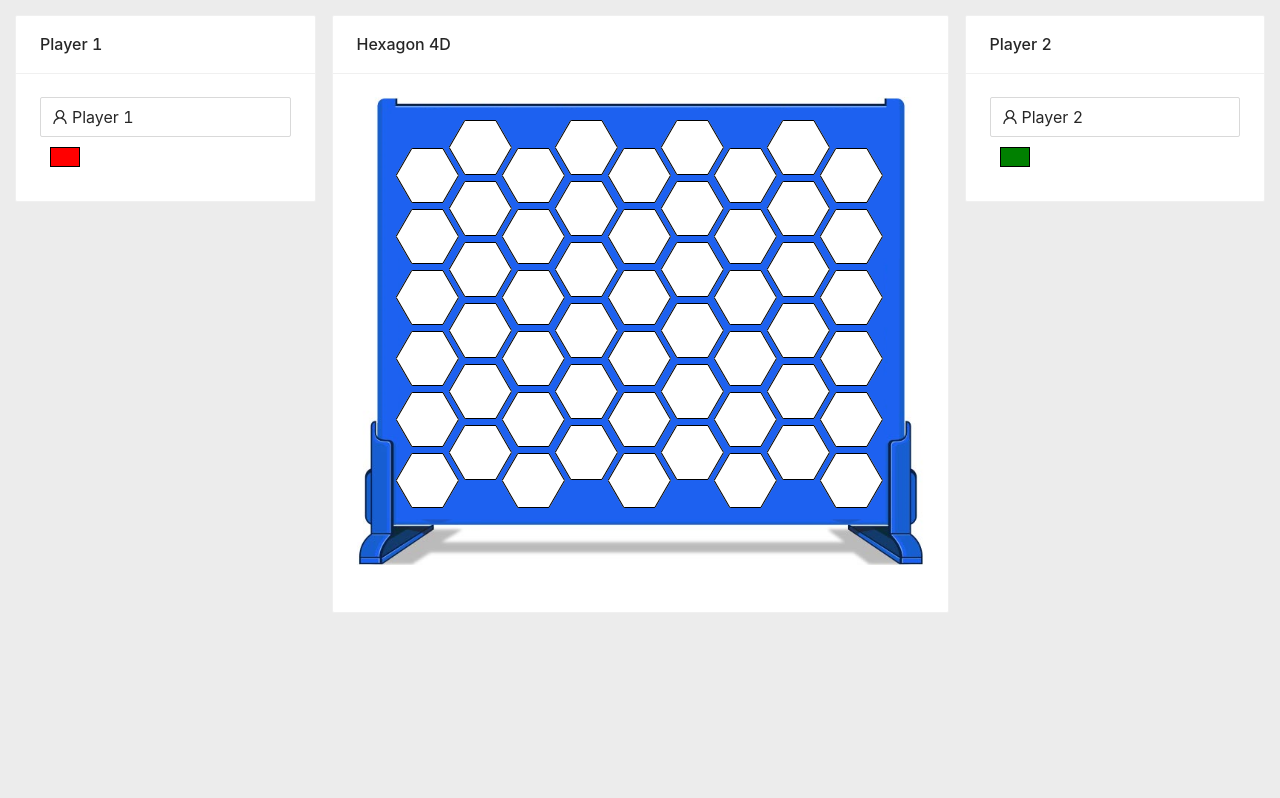
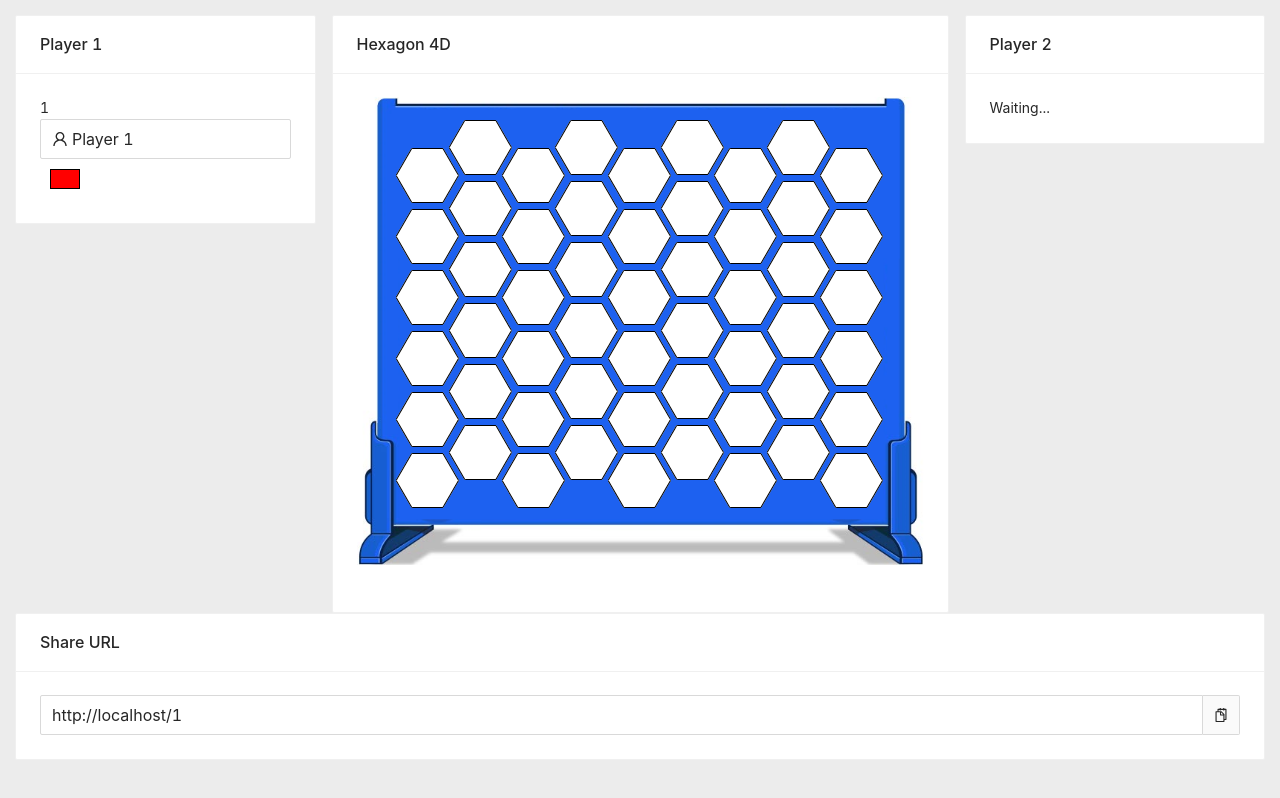
Before and after one commit to Fish-Gupp/hexagons, a React (Create React App) app: page /1 in a window 1280 px wide. Built offline with nearby package versions, Linux system fonts and the light colour scheme; no server answers.

Commit message:
websocket connection, share url

```diff
--- a/package.json
+++ b/package.json
@@ -8,6 +8,7 @@
     "react-color": "^2.19.3",
     "react-dom": "^17.0.1",
     "react-outside-click-handler": "^1.3.0",
+    "react-toastify": "^6.1.0",
     "wouter": "^2.6.0"
   },
   "scripts": {
--- a/src/App.css
+++ b/src/App.css
@@ -1,4 +1,5 @@
 @import '~antd/dist/antd.css';
+@import '~react-toastify/dist/ReactToastify.css';
 
 html {
   background-color: #ececec;
--- a/src/App.tsx
+++ b/src/App.tsx
@@ -1,7 +1,9 @@
 import React from 'react';
 import { Route, Switch } from 'wouter';
+import { Slide, ToastContainer } from 'react-toastify';
 import IndexPage from './pages/IndexPage';
 import GamePage from './pages/GamePage';
+
 import './App.css';
 
 function App(): JSX.Element {
@@ -9,8 +11,16 @@ function App(): JSX.Element {
     <div className="App">
       <Switch>
         <Route path={'/'} component={IndexPage} />
-        <Route path={'/:roomCode'} component={GamePage} />
+        <Route path={'/:roomId'} component={GamePage} />
       </Switch>
+      <ToastContainer
+        position="bottom-right"
+        autoClose={3000}
+        hideProgressBar
+        newestOnTop
+        closeOnClick
+        transition={Slide}
+      />
     </div>
   );
 }
--- a/src/components/ColorPicker.tsx
+++ b/src/components/ColorPicker.tsx
@@ -57,9 +57,6 @@ const ColorPicker = ({
       <OutsideClickHandler
         onOutsideClick={() => {
           setOpen(false);
-          if (color !== newColor) {
-            onChange(newColor);
-          }
         }}
       >
         <div
--- /dev/null
+++ b/src/components/ShareUrl.tsx
@@ -0,0 +1,29 @@
+import React, { useRef } from 'react';
+import { Input } from 'antd';
+import { SnippetsOutlined } from '@ant-design/icons';
+import { toast } from 'react-toastify';
+
+const ShareUrl = (): JSX.Element => {
+  const inputRef = useRef<Input>(null);
+
+  const handleClick = () => {
+    if (!inputRef.current) return;
+    inputRef.current.select();
+    document.execCommand('copy');
+    inputRef.current.blur();
+    toast('Copied to clipboard!');
+  };
+
+  return (
+    <div onClick={handleClick}>
+      <Input
+        ref={inputRef}
+        size="large"
+        value={window.location.href}
+        addonAfter={<SnippetsOutlined />}
+      />
+    </div>
+  );
+};
+
+export default ShareUrl;
--- a/src/pages/GamePage.tsx
+++ b/src/pages/GamePage.tsx
@@ -1,4 +1,4 @@
-import React, { useState } from 'react';
+import React, { useCallback, useEffect, useState } from 'react';
 import Board, { BoardType } from '../components/Board/Board';
 import Layout from '../layouts/Layout';
 import { Card, Col, Row } from 'antd';
@@ -7,6 +7,8 @@ import { height, width } from '../settings';
 import { getTowerHeight } from '../components/Board/Tower';
 import { HexagonType, NeighborIndex } from '../components/Board/Hexagon';
 import { createUseStyles } from 'react-jss';
+import { useRoute } from 'wouter';
+import ShareUrl from '../components/ShareUrl';
 
 const useStyles = createUseStyles({
   winner: {
@@ -27,21 +29,31 @@ function GamePage(): JSX.Element {
     id: 1,
     name: 'Player 1',
   };
-  const player2: PlayerType = {
-    color: 'green',
-    editable: false,
-    id: 2,
-    name: 'Player 2',
-  };
+  const player2: PlayerType | null = null;
   const [currentPlayer, setCurrentPlayer] = useState(player1);
   const [board, setBoard] = useState(getNewBoard(player1));
   const classes = useStyles();
+  const [_routeMatch, params] = useRoute('/:roomId');
+  if (!params) return <></>;
+  const roomId = params.roomId;
+
+  useEffect(() => {
+    console.log(roomId);
+    const socket = new WebSocket(`ws://${process.env.REACT_APP_HEXAGON_API}`);
+    socket.addEventListener('open', function (event) {
+      console.log('websocket open');
+    });
+    socket.addEventListener('message', function (event) {
+      console.log(event.data);
+    });
+  }, [roomId]);
 
   return (
     <Layout>
       <Row gutter={[16, 16]}>
         <Col xs={24} md={6}>
-          <Card title={player1.name}>
+          <Card title={'Player 1'}>
+            {roomId}
             <Player player={player1} />
           </Card>
         </Col>
@@ -81,8 +93,15 @@ function GamePage(): JSX.Element {
           </Card>
         </Col>
         <Col xs={24} md={6}>
-          <Card title={player2.name}>
-            <Player player={player2} />
+          <Card title={'Player 2'}>
+            {player2 ? <Player player={player2} /> : <span>Waiting...</span>}
+          </Card>
+        </Col>
+      </Row>
+      <Row gutter={[16, 16]}>
+        <Col xs={24} md={24}>
+          <Card title={'Share URL'}>
+            <ShareUrl />
           </Card>
         </Col>
       </Row>
```
Also changed, not shown: 2 other files (tests, documents, lock files or other folders).
